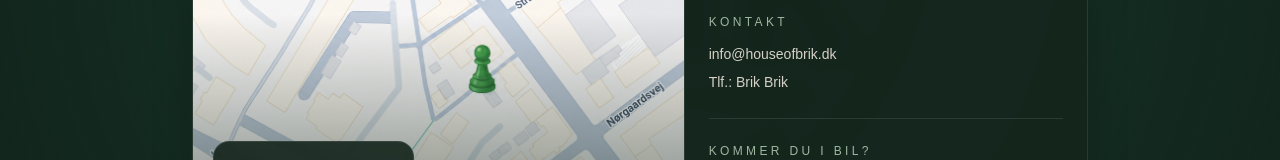
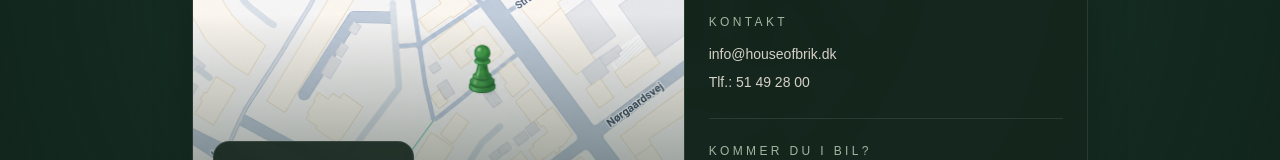
Before and after one commit to Houseofbrik/houseofbrik.dk, a Next.js app: page / in a window 1280 px wide. Both pictures are taken after a click on the button "Kontakt". Shown: the part 517-677 px from the top of the page. Built offline with nearby package versions, Linux system fonts and the light colour scheme.

Commit message:
Tilføj telefonnummer på kontaktsiden

```diff
--- a/app/page.tsx
+++ b/app/page.tsx
@@ -618,7 +618,7 @@ function FindUsPage() {
 
             <div className="mt-3 space-y-1 text-sm leading-6 text-[#D6D1C7]">
               <p>info@houseofbrik.dk</p>
-              <p>Tlf.: Brik Brik</p>
+             <p>Tlf.: <a href="tel:+4551492800" className="hover:underline">51 49 28 00</a></p>
             </div>
           </div>
 
```
